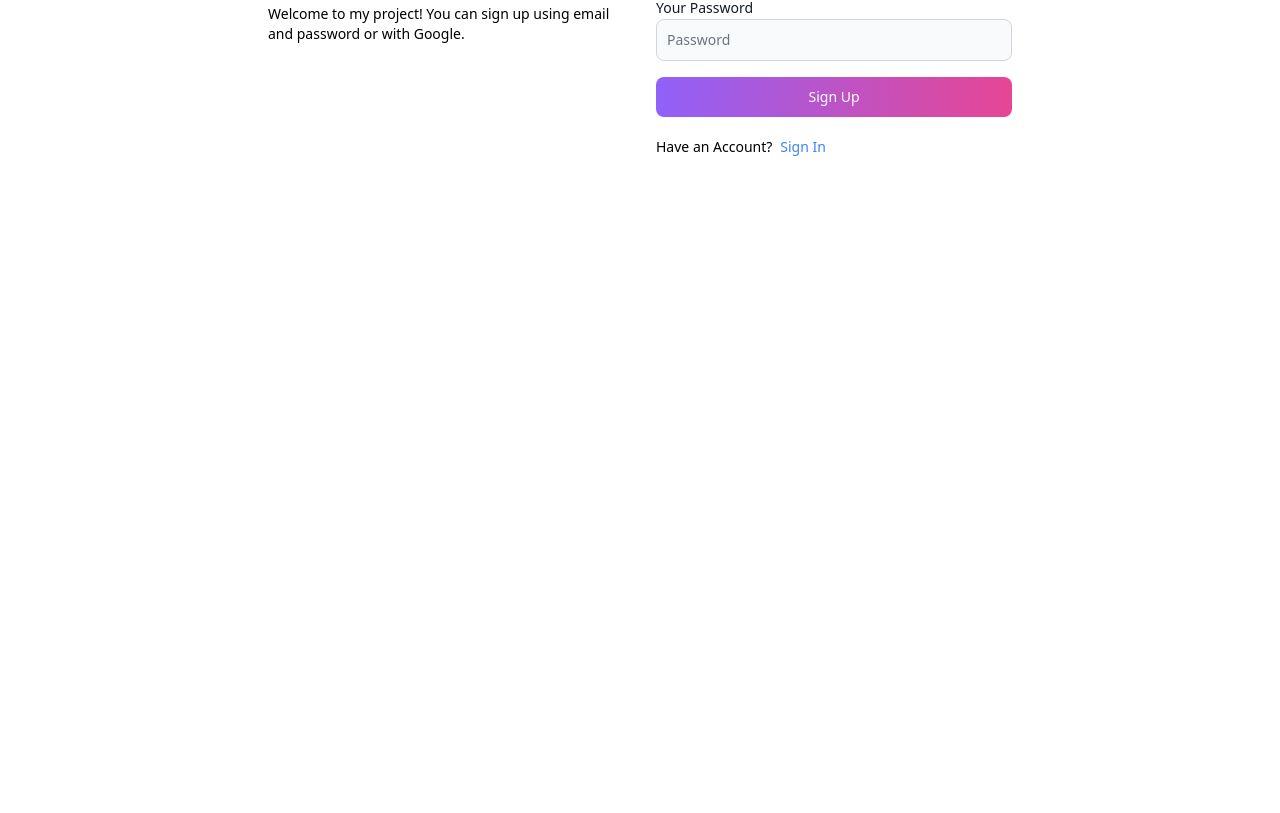
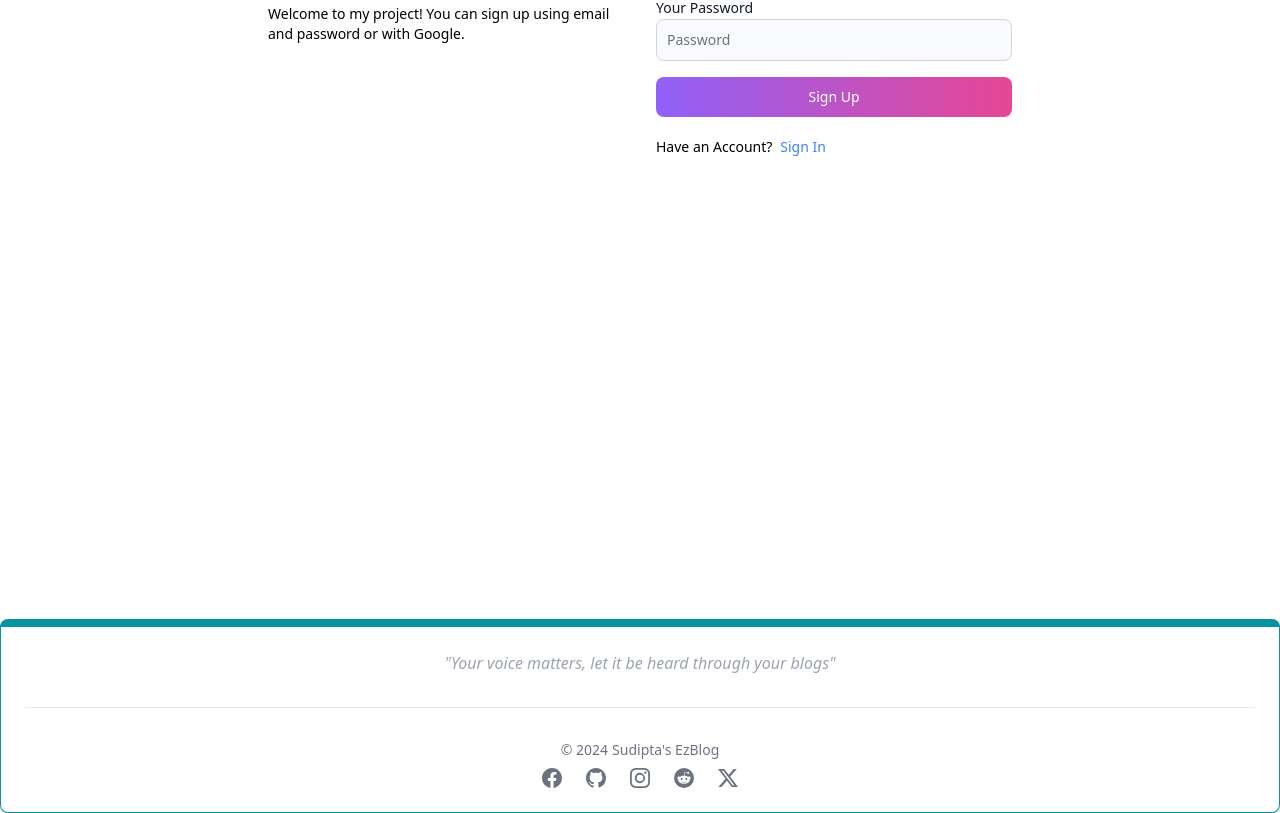
Before and after one commit to Sudipta013/EzBlog, a React (Vite) app in the folder client/: page /sign-up in a window 1280 px wide. Shown: the part 325-1138 px from the top of the page. Before the commit the page ends 944 px from the top, so only its background shows below. Built offline with nearby package versions, Linux system fonts and the light colour scheme.

Commit message:
adding footer functionality

```diff
--- a/client/src/App.jsx
+++ b/client/src/App.jsx
@@ -6,6 +6,7 @@
 import SignIn from './pages/SignIn'
 import SignUp from './pages/SignUp'
 import Header from './components/Header'
+import Footer from './components/Footer'
 
 
 export default function App() {
@@ -20,6 +21,7 @@
         <Route path='/sign-in' element= {<SignIn/>}></Route>
         <Route path='/sign-up' element= {<SignUp/>}></Route>
       </Routes>
+      <Footer></Footer>
     </BrowserRouter>
   )
 }
--- /dev/null
+++ b/client/src/components/Footer.jsx
@@ -0,0 +1,32 @@
+import { Footer, FooterCopyright } from "flowbite-react";
+import {BsFacebook, BsGithub, BsInstagram, BsReddit, BsTwitterX} from 'react-icons/bs';
+import { Link } from "react-router-dom";
+
+export default function FooterCom() {
+    return (
+      <Footer container className="border border-t-8 border-teal-500">
+        <div className="w-full max-w-7xl mx-auto">
+          <div className="">
+            <div className="">
+                <p className="text-gray-400 text-center italic">"Your voice matters, let it be heard through your blogs"</p>
+            </div>
+            <div className="">
+                <Footer.Divider/>
+                <Footer.Copyright
+                    href = '#'
+                    by="Sudipta's EzBlog"
+                    year={new Date().getFullYear()}
+                ></Footer.Copyright>
+                <div className="flex gap-6 sm:mt-2 mt-4 sm:justify-center">
+                    <Footer.Icon href='#' icon={BsFacebook}/>
+                    <Footer.Icon href='https://github.com/Sudipta013' icon={BsGithub}/>
+                    <Footer.Icon href='#' icon={BsInstagram}/>
+                    <Footer.Icon href='#' icon={BsReddit}/>
+                    <Footer.Icon href='#' icon={BsTwitterX}/>
+                </div>
+            </div>
+          </div>
+        </div>
+      </Footer>
+    );
+  }
```
